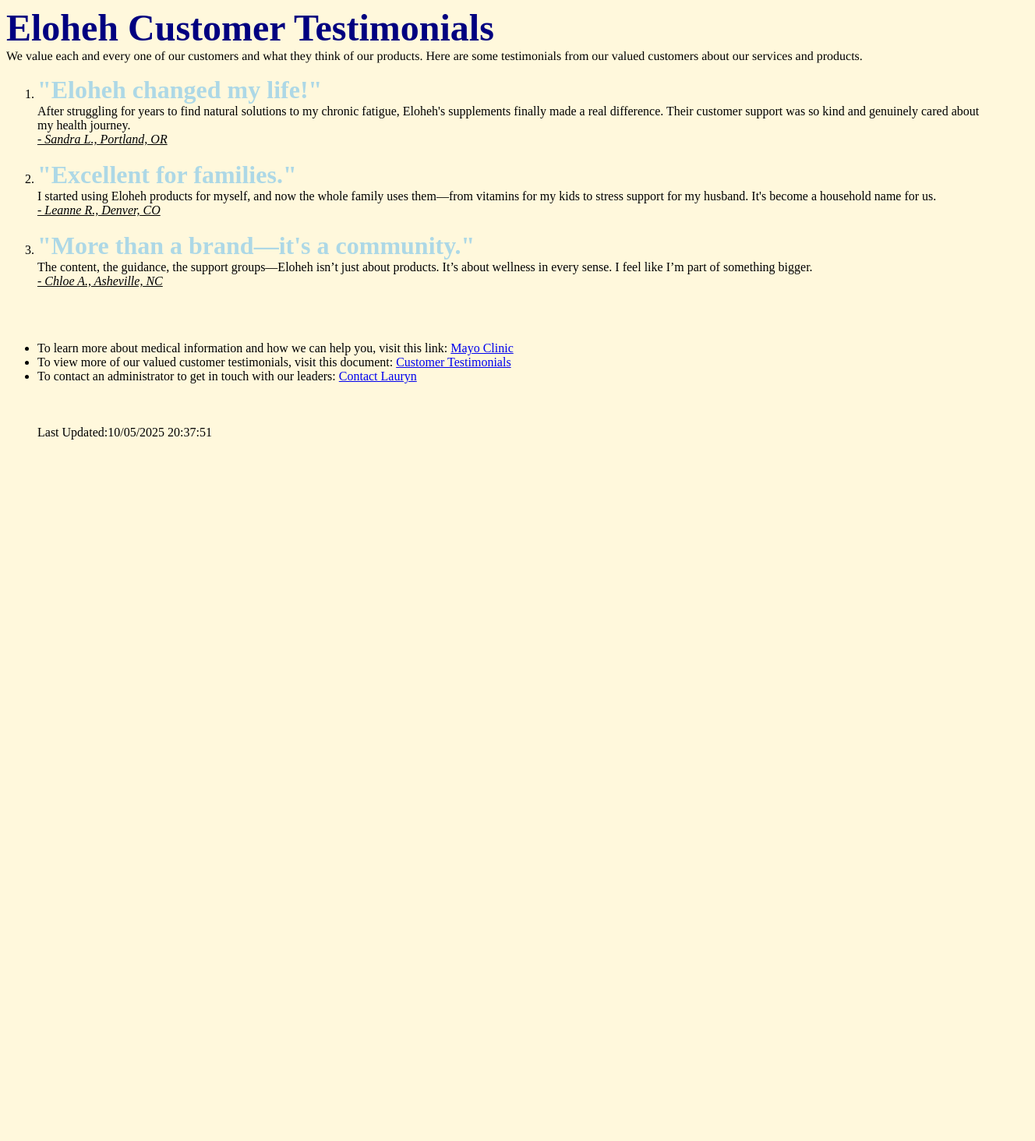
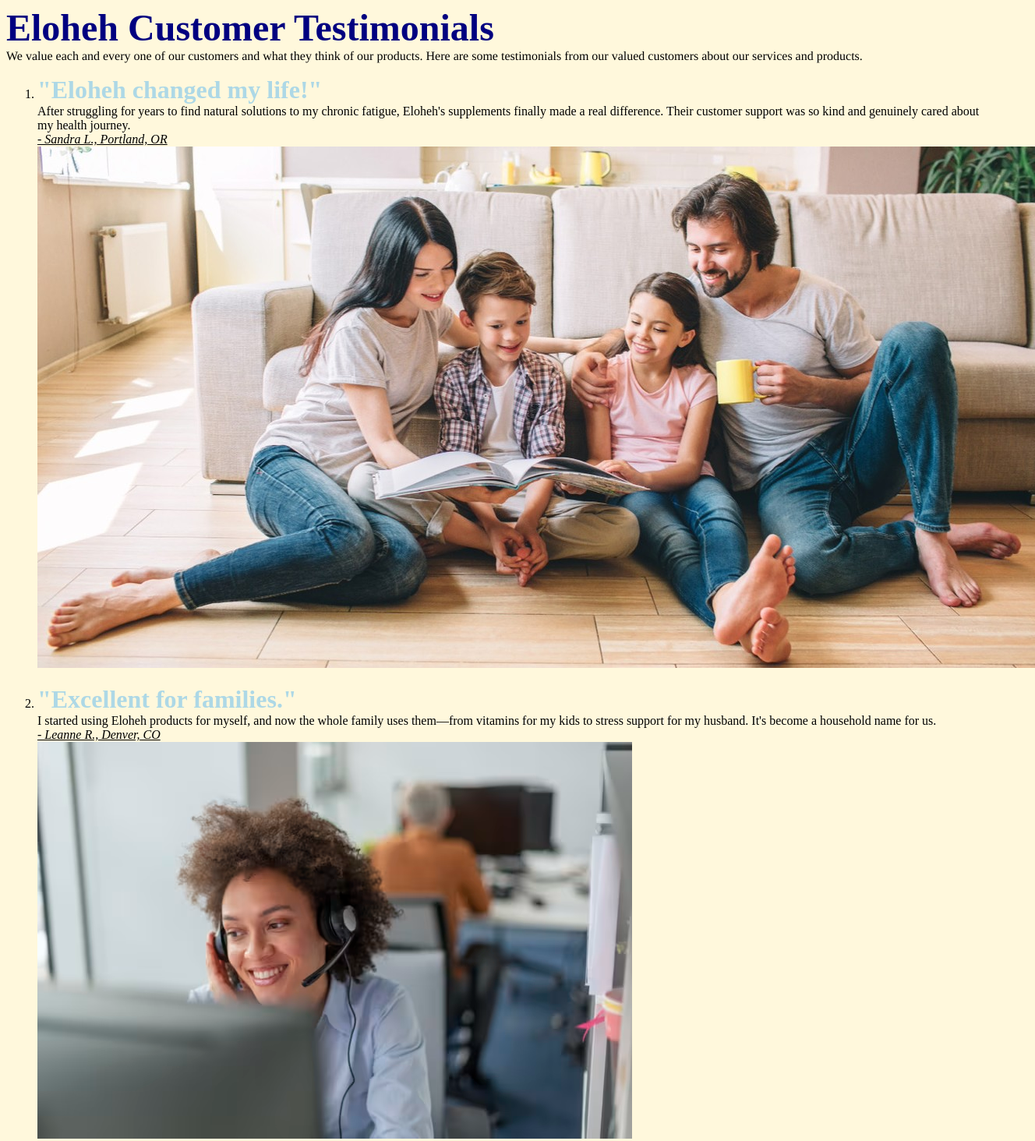
Before and after one commit to lcrumble/CustomerTestimonials, a plain HTML site: page index.html in a window 1280 px wide. Shown: the top 1464 px of the page at 78% size, 1328 px wide, since content can reach past the window. Before the commit the page ends 800 px from the top, so only its background shows below. Drawn offline with Linux system fonts and the light colour scheme.

Commit message:
Update index.html

```diff
--- a/index.html
+++ b/index.html
@@ -20,6 +20,8 @@
       <br>
       <i><u> - Sandra L., Portland, OR</u></i>
       <br>
+      <img src = "Family.jpg">
+      <br>
       <br>
     <li> <b>
         <font size="6" color="lightblue"> "Excellent for families."</font>
@@ -28,6 +30,8 @@
       I started using Eloheh products for myself, and now the whole family uses them—from vitamins for my kids to stress support for my husband. It's become a household name for us.
       <br>
       <i><u> - Leanne R., Denver, CO </u></i>
+      <br>
+      <img src = "Customer Support.avif">
       <br>
       <br>
     <li> <b>
```
